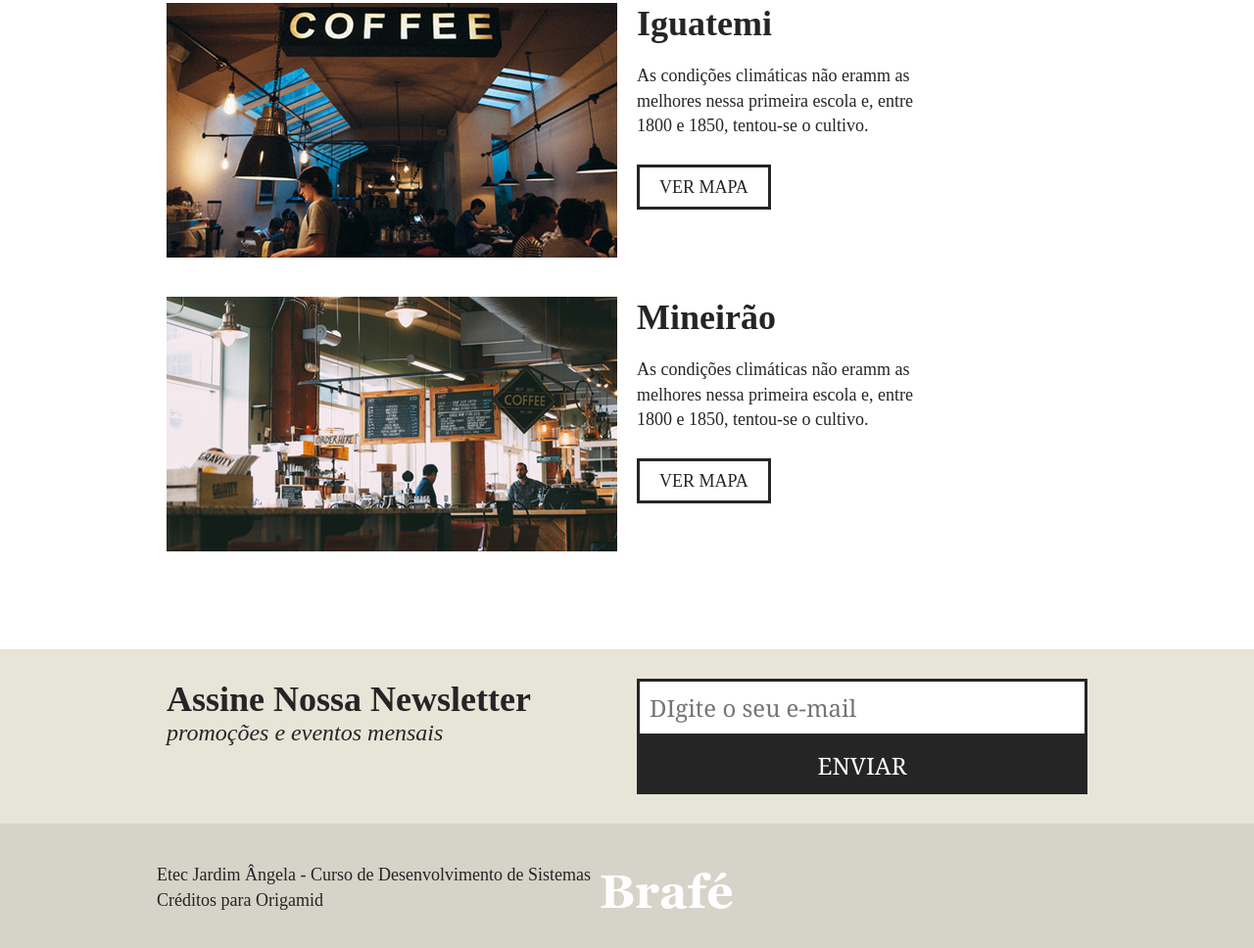
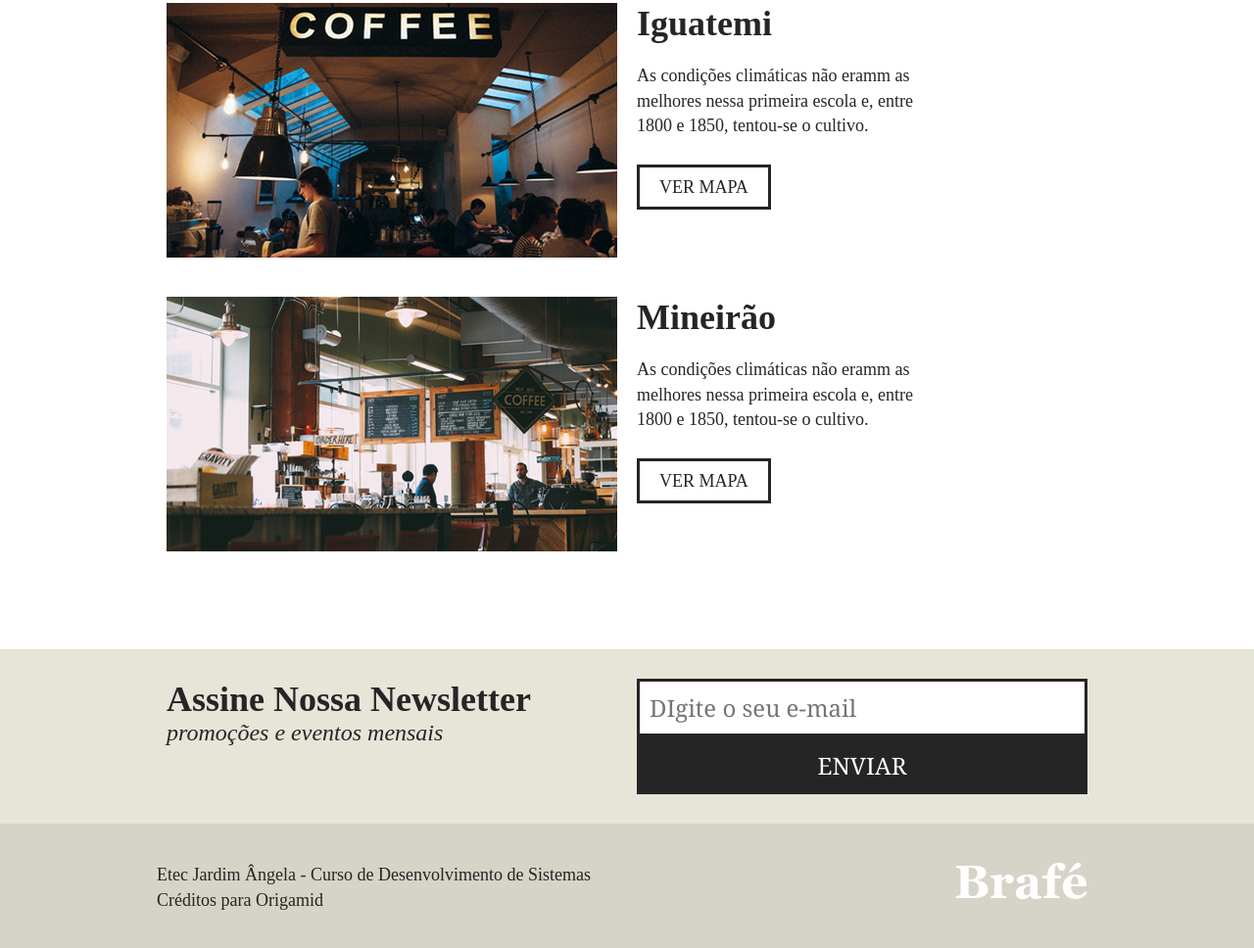
Before and after one commit to sudohorus/Brafe, a plain HTML site: page index.html in a window 1280 px wide. Shown: the part 2075-3043 px from the top of the page at 98% size. Drawn offline with Linux system fonts and the light colour scheme.

Commit message:
correção

```diff
--- a/css/main.css
+++ b/css/main.css
@@ -278,11 +278,10 @@ h2.produtos-mineiro::before{
 
 .footer-img{
     margin: 0 10px;
-    flex: 1;
-    align-content: flex-end;
 }
 
 .footer p{
     line-height: 1.4em;
     font-size: 1.125em;
+    flex: 1;
 }
```
